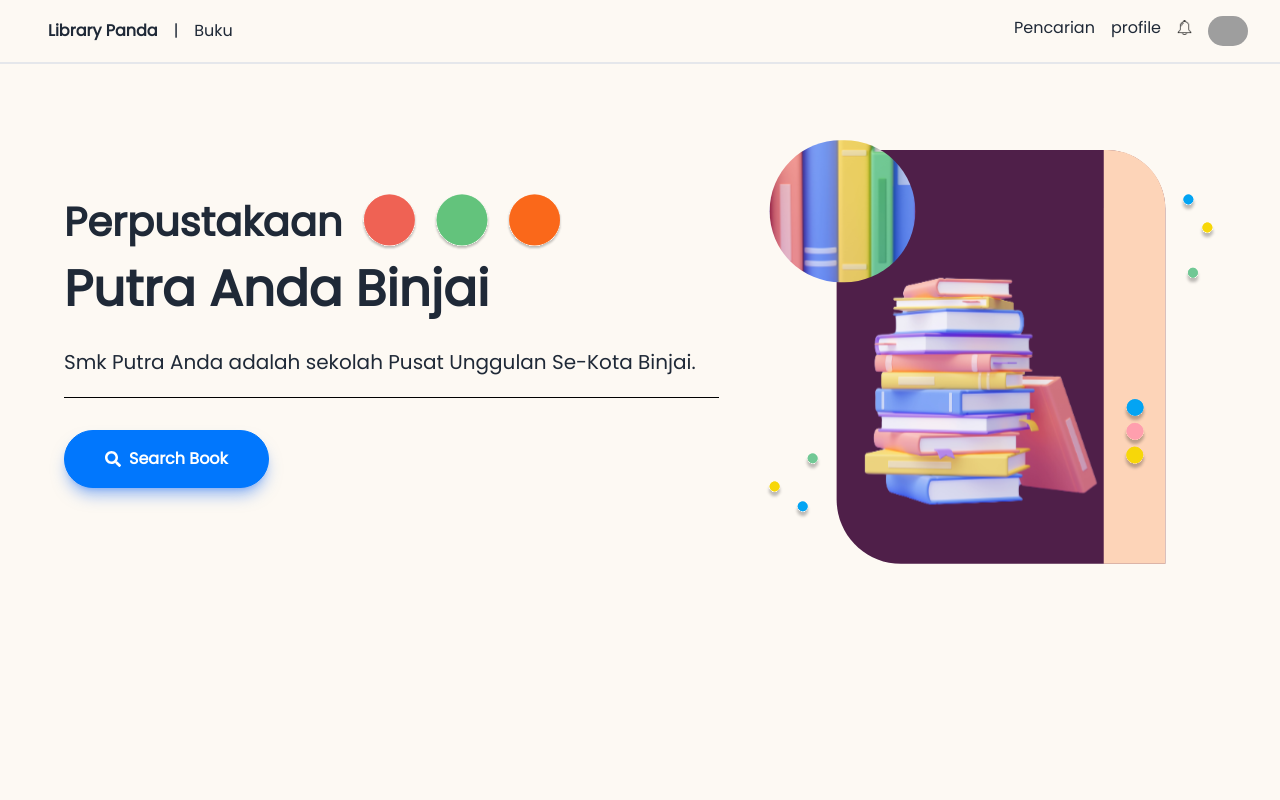
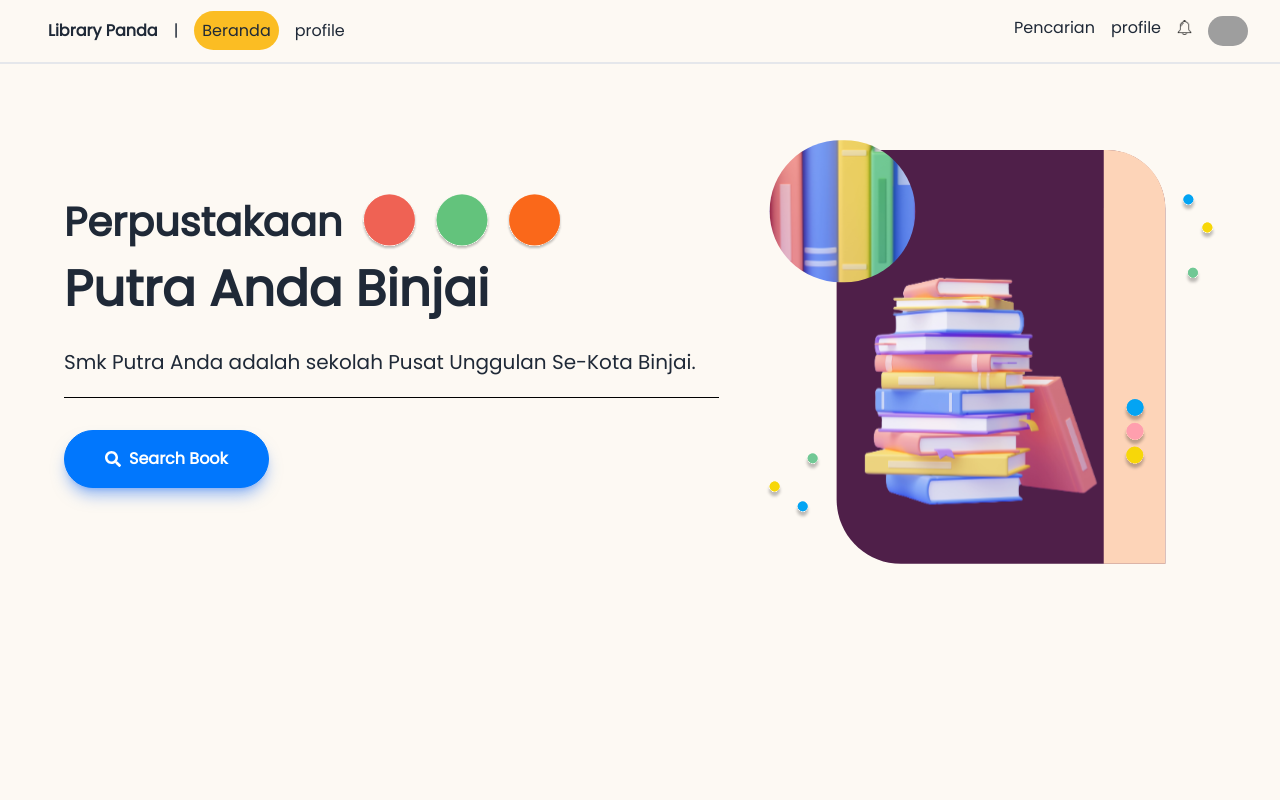
Before and after one commit to wonderkid-web/library-react, a React (Vite) app: page / in a window 1280 px wide. Shown: the top 800 px of the page. Built offline with nearby package versions, Linux system fonts and the light colour scheme; no server answers; grey boxes are pictures that could not be loaded.

Commit message:
Adding QR Feature on BookProfile

```diff
--- a/package.json
+++ b/package.json
@@ -12,6 +12,7 @@
   "dependencies": {
     "autoprefixer": "^10.4.14",
     "postcss": "^8.4.24",
+    "qrcode.react": "^3.1.0",
     "react": "^18.2.0",
     "react-dom": "^18.2.0",
     "react-icons": "^4.10.1",
--- a/src/App.tsx
+++ b/src/App.tsx
@@ -1,6 +1,5 @@
-import { BrowserRouter, Route, RouterProvider, Routes, createBrowserRouter, createRoutesFromElements } from "react-router-dom";
+import { RouterProvider, createBrowserRouter } from "react-router-dom";
 import BookProfile, { getBookById } from "./Components/BookProfile";
-import Navbar from "./Components/Navbar";
 import Search from "./Components/Search";
 import SectionOne from "./Components/SectionOne"
 import RootLayout from "./Components/RootLayout";
--- a/src/Components/BookProfile.tsx
+++ b/src/Components/BookProfile.tsx
@@ -1,5 +1,6 @@
-import { useLoaderData, useNavigate } from "react-router-dom";
+import { useLoaderData } from "react-router-dom";
 import { BookType } from "./RootLayout";
+import { QRCodeSVG } from 'qrcode.react';
 
 export const getBookById = async ({ params }: any) => {
   const raw = await fetch(`https://www.dbooks.org/api/book/${params.id}`)
@@ -18,18 +19,26 @@ const BookProfile = () => {
           src={book.image}
           className="max-w-sm rounded-lg shadow-2xl"
         />
-        <div className="w-1/2 mx-4">
+        <div className="w-1/2 mx-4 flex flex-col">
           <h1 className="text-5xl font-bold">{book.title}</h1>
-          <ul className="py-6">
+          <span className="indicator-item mt-4 indicator-bottom indicator-start badge badge-info text-white">9463666656</span>
+          <ul className="py-6 list-disc">
             <li>Authors: {book.authors}</li>
             <li>Publisher: {book.publisher}</li>
             <li>ID:{book.id}</li>
             <li>Halaman: {book.pages}</li>
             <li>Description: {book.description}</li>
           </ul>
-          <button className="btn btn-primary">
-            <a href={book.download}>Download</a>
-          </button>
+          <div className="join">
+            <button className="btn join-item btn-warning font-bold">
+              <a href={book.download}>Download</a>
+            </button>
+            <div className="divider"></div>
+            <button className="btn join-item btn-warning font-bold">
+              <a href={`profile/${book.id}`}>Borrow</a>
+            </button>
+          </div>
+          <QRCodeSVG value={`http://localhost:5173/profile/${book.id}`} size={150} />
         </div>
       </div>
     </div>
--- a/src/Components/Error.tsx
+++ b/src/Components/Error.tsx
@@ -1,4 +1,3 @@
-import React from 'react'
 
 const Error = () => {
   return (
--- a/src/Components/Navbar.tsx
+++ b/src/Components/Navbar.tsx
@@ -1,4 +1,4 @@
-import { Link } from "react-router-dom";
+import { NavLink } from "react-router-dom";
 
 const Navbar = () => {
   return (
@@ -7,14 +7,34 @@ const Navbar = () => {
         <ul className="flex gap-4 ml-12 cursor-pointer">
           <li className="font-bold">Library Panda</li>
           <li>|</li>
-          <li>Buku</li>
+          <li>
+            <NavLink to={`/`}
+              className={({ isActive, isPending }) =>
+                isActive
+                  ? "bg-warning rounded-full p-2"
+                  : isPending
+                    ? "pending"
+                    : ""
+              }
+            >Beranda</NavLink></li>
+          <li>
+            <NavLink to={`/profile/:id`}
+              className={({ isActive, isPending }) =>
+                isActive
+                  ? "bg-warning rounded-full p-2"
+                  : isPending
+                    ? "pending"
+                    : ""
+              }
+            >profile</NavLink>
+          </li>
         </ul>
       </div>
-      <div className="right items-center justify-self-end mr-8">
-        <ul className="flex gap-4 ml-12 cursor-pointer">
+      <div className="right items-center justify-self-end mr-8 cursor-pointer">
+        <ul className="flex gap-4 ml-12 ">
           <li>Pencarian</li>
           <li>
-            <Link to={`/profile`}>profile</Link>
+            <NavLink to={`/`} className={({ isActive, isPending }: any) => isActive ? "active" : isPending ? "pending" : ""}>profile</NavLink>
           </li>
           <li>
             <img className="mt-1" src="/bell.png" width={15} />
--- a/src/Components/RootLayout.tsx
+++ b/src/Components/RootLayout.tsx
@@ -9,6 +9,7 @@ export interface BookType{
   publisher: string;
   pages: string;
   title: string;
+  download: string;
 }
 
 const RootLayout = () => {
--- a/src/Components/Search.tsx
+++ b/src/Components/Search.tsx
@@ -1,4 +1,6 @@
 import { useEffect, useState } from "react"
+import { BookType } from "./RootLayout"
+import { Link } from "react-router-dom"
 
 const Search = () => {
     const [books, setBooks] = useState()
@@ -13,7 +15,7 @@ const Search = () => {
         setBooks(data.books)
     }
 
-    const getBookByQuery = async (q) => {
+    const getBookByQuery = async (q: string) => {
         let link = `https://www.dbooks.org/api/search/${q}`
         const raw = await fetch(link)
         const newBook = await raw.json()
@@ -68,7 +70,7 @@ const Search = () => {
             <div className="carousel carousel-center w-full grid grid-cols-3 my-[50px] p-4 sp-4 space-x-4 bg-yellow-200 rounded-box">
                 <h1 className="text-center text-xl col-span-3 my-4">Mungkin kamu tertarik dengan ini?</h1>
                 <div className="bottom flex gap-4">
-                    {books && books.map(book => {
+                    {books && books.map((book: BookType) => {
                         return (
                             <div key={book.id} className="w-[250px] carousel-item">
                                 <div className="card card-compact bg-base-100 shadow-xl">
@@ -78,7 +80,9 @@ const Search = () => {
                                         <p>Author: {book.authors}</p>
                                         <p>ID: {book.id}</p>
                                         <div className="card-actions justify-end">
-                                            <button className="btn font-bold btn-primary">Borrow</button>
+                                            <button className="btn font-bold btn-primary">
+                                                <Link to={`profile/${book.id}`}>Borrow</Link>
+                                            </button>
                                         </div>
                                     </div>
                                 </div>
```
Also changed, not shown: src/index.css (line endings or trailing spaces), 1 other file (tests, documents, lock files or other folders). Lines whose indentation alone changed are shown as unchanged.
